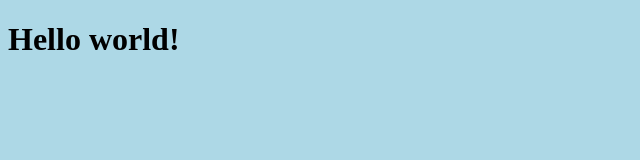
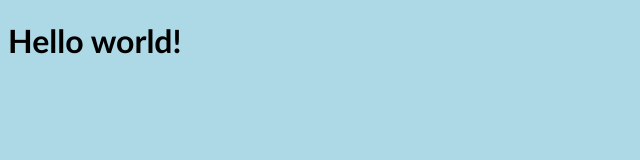
Before and after one commit to idd-sk/idd-sk.github.io, a plain HTML site: page index.html in a window 1280 px wide. Shown: the full height of the page, 0-640 px from the left. Drawn offline with Linux system fonts and the light colour scheme.

Commit message:
updated style/theme

```diff
--- a/css/index.css
+++ b/css/index.css
@@ -1,7 +1,5 @@
 body {
 	background-color: lightblue;
-	font-weight: normal;
-	font-style: normal;
-	font-family: 'Gill Sans', 'Gill Sans MT', Calibri, 'Trebuchet MS', sans-serif
+	font-family: 'Gill Sans', 'Gill Sans MT', Calibri, 'Trebuchet MS', sans-serif;
 	font-size: 1rem;
 }
```
